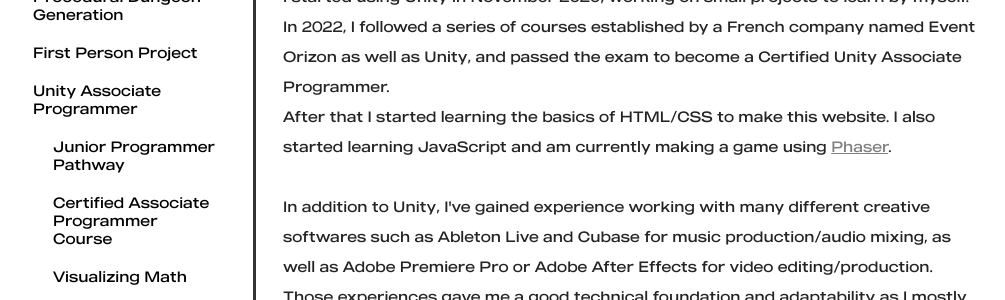
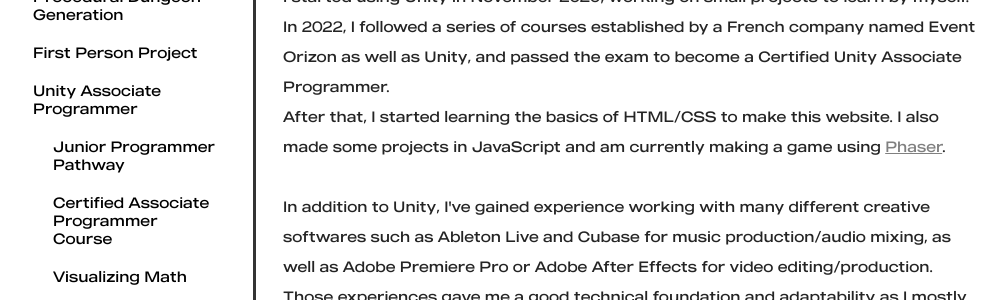
Before and after one commit to PoursMo/poursmo.github.io, a Jekyll site: the page built from index.html, in a window 1280 px wide. Shown: the part 202-502 px from the top of the page, without its empty margins (138-1143 px from the left). Built offline with Jekyll 4.4.1, drawn with Linux system fonts in a browser that asks for light colours; a script that is not in the unit is left out.

Commit message:
rewrote a sentence

```diff
--- a/index.html
+++ b/index.html
@@ -9,8 +9,8 @@ title: Hello !
   I started using Unity in November 2020, working on small projects to learn by myself.<br />
   In 2022, I followed a series of courses established by a French company named Event Orizon as well
   as Unity, and passed the exam to become a Certified Unity Associate Programmer.<br />
-  After that I started learning the basics of HTML/CSS to make this website. I also started learning
-  JavaScript and am currently making a game using
+  After that, I started learning the basics of HTML/CSS to make this website. I also made some
+  projects in JavaScript and am currently making a game using
   <a target="_blank" href="https://phaser.io/">Phaser</a>.<br /><br />
   In addition to Unity, I've gained experience working with many different creative softwares such
   as Ableton Live and Cubase for music production/audio mixing, as well as Adobe Premiere Pro or
```
